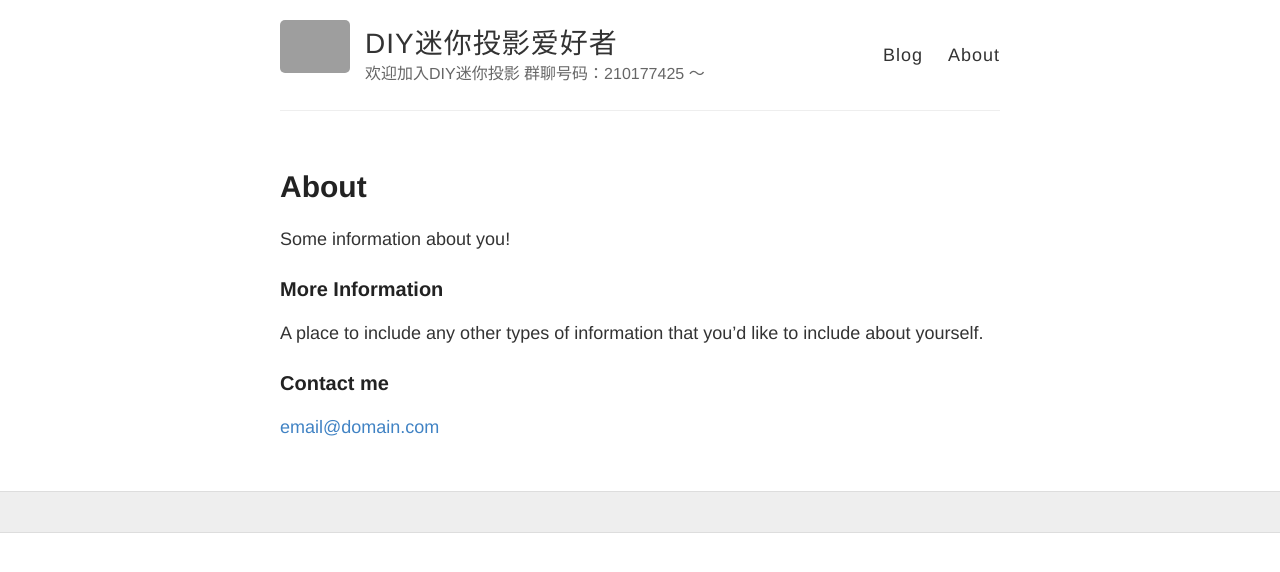
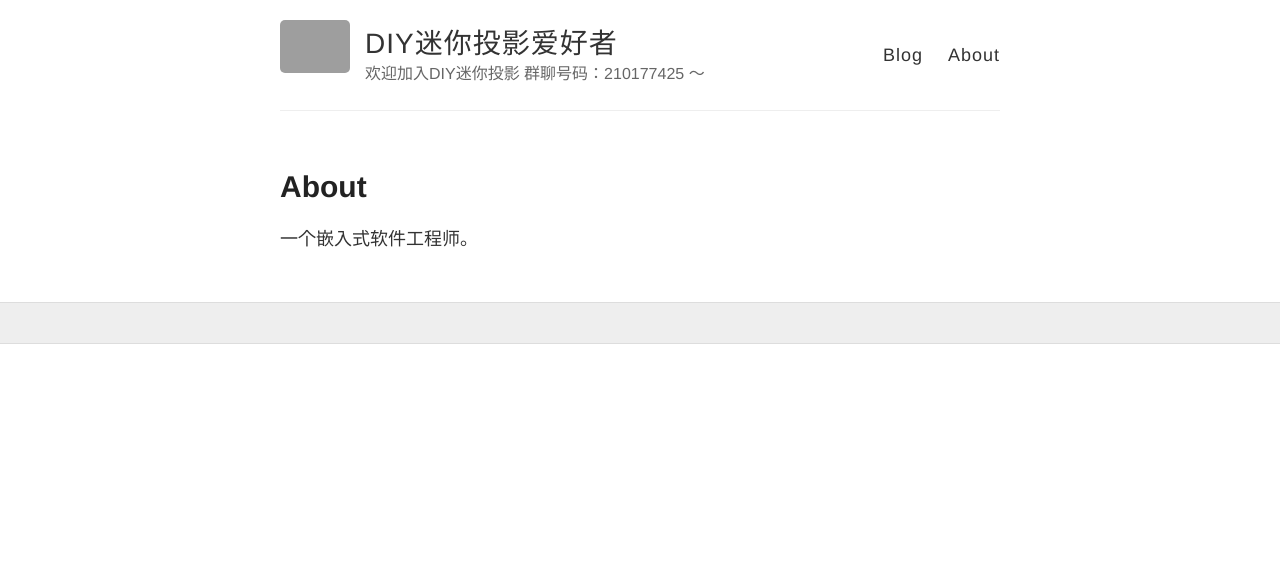
Before and after one commit to io-hack/io-hack.github.io, a Jekyll site: the page built from about.md, in a window 1280 px wide. Shown: the top 572 px of the page. Built offline with Jekyll 4.4.1, drawn with Linux system fonts in a browser that asks for light colours; grey boxes are pictures that could not be loaded.

Commit message:
Update about.md

```diff
--- a/about.md
+++ b/about.md
@@ -2,14 +2,7 @@
 layout: page
 title: About
 permalink: /about/
+published: true
 ---
 
-Some information about you!
-
-### More Information
-
-A place to include any other types of information that you'd like to include about yourself.
-
-### Contact me
-
-[email@domain.com](mailto:email@domain.com)
+一个嵌入式软件工程师。
```
